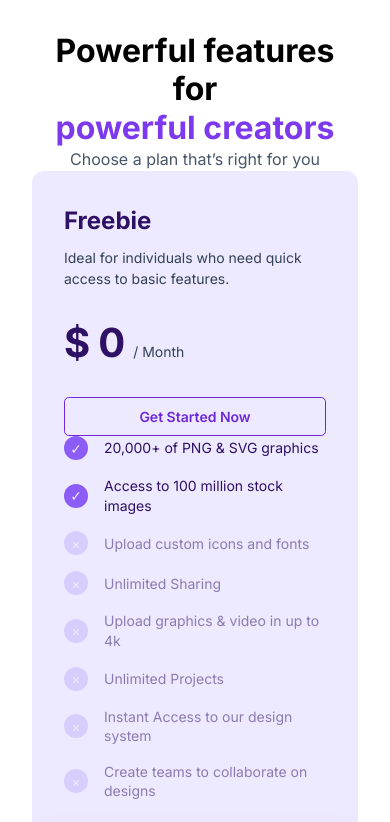
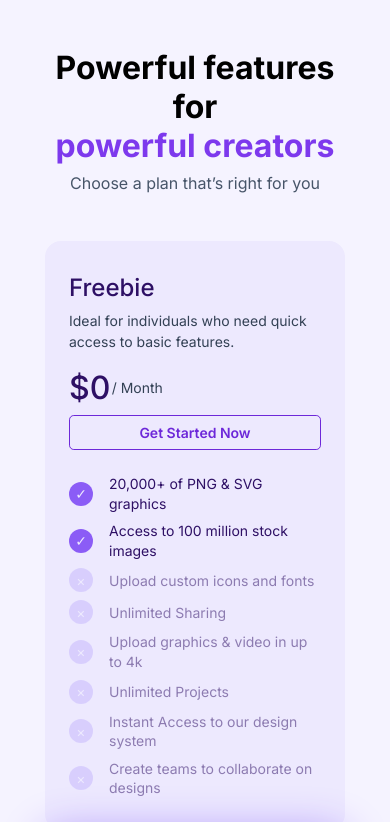
Before and after one commit to MarKamenov/pricing, a React (Vite) app: page /pricing in a window 390 px wide. Shown: the top 822 px of the page. Built offline with nearby package versions, Linux system fonts and the light colour scheme.

Commit message:
style: :lipstick: update styling
improve responsiveness

```diff
--- a/src/App.module.scss
+++ b/src/App.module.scss
@@ -1,12 +1,7 @@
-.app {
+.main {
   display: flex;
   flex-direction: column;
-  min-height: 100vh;
-}
-
-main {
-  display: flex;
-  flex: 1;
+  height: 100%;
 }
 
 .loader {
--- a/src/App.tsx
+++ b/src/App.tsx
@@ -7,7 +7,7 @@ import appStyles from './App.module.scss';
 
 export const App = () => {
   return (
-    <main>
+    <main className={appStyles.main}>
       <BrowserRouter>
         <AccessibleNavigation />
         <Suspense fallback={<Blocks
--- a/src/components/FeatureList/FeatureList.module.scss
+++ b/src/components/FeatureList/FeatureList.module.scss
@@ -4,7 +4,7 @@
     margin: 0;
     display: flex;
     flex-direction: column;
-    gap: var(--spacing-sm);
+    gap: var(--spacing-xs);
 }
 
 .featureItem {
--- a/src/components/FeatureList/FeatureList.tsx
+++ b/src/components/FeatureList/FeatureList.tsx
@@ -10,7 +10,7 @@ export default function FeatureList({ features, isHighlighted }: any) {
                     <span className={cn(featureListStyles.icon, isHighlighted ? featureListStyles.highlighted : '')} aria-hidden="true">
                         {feature.included ? "✓" : "×"}
                     </span>
-                    <span className={cn(featureListStyles.featureName, isHighlighted ? featureListStyles.highlighted : '')}>{feature.name}</span>
+                    <p className={cn(featureListStyles.featureName, isHighlighted ? featureListStyles.highlighted : '')}>{feature.name}</p>
                 </li>
             ))}
         </ul>
--- a/src/components/PricingCard/PricingCard.module.scss
+++ b/src/components/PricingCard/PricingCard.module.scss
@@ -1,7 +1,7 @@
 .card {
     background-color: var(--card-background);
     border-radius: var(--border-radius);
-    padding: var(--spacing-lg);
+    padding: var(--spacing-lg) var(--spacing-md);
     display: flex;
     flex-direction: column;
     flex: 1;
@@ -18,13 +18,14 @@
 }
 
 .header {
-    margin-bottom: var(--spacing-md);
+    margin-bottom: var(--spacing-sm);
 }
 
 .name {
     color: var(--text-title);
     font-size: var(--font-size-xl);
     margin-bottom: var(--spacing-xs);
+    font-weight: 500;
 
     &.highlighted {
         color: var(--page-background-color)
@@ -43,9 +44,8 @@
 
 .pricing {
     display: flex;
-    align-items: baseline;
+    align-items: center;
     color: var(--text-title);
-    margin-bottom: var(--spacing-md);
 
     &.highlighted {
         color: var(--page-background-color)
@@ -53,26 +53,26 @@
 }
 
 .currency {
-    font-size: var(--font-size-3xl);
-    font-weight: bold;
+    font-size: var(--font-size-2xl);
+    font-weight: 500;
 }
 
 .price {
-    font-size: var(--font-size-3xl);
-    font-weight: bold;
-    margin: 0 var(--spacing-xs);
+    font-size: var(--font-size-2xl);
+    font-weight: 500;
 }
 
 .period {
     font-size: var(--font-size-sm);
     color: var(--text-description);
+    margin-left: .1em;
 
     &.highlighted {
         color: var(--page-background-color)
     }
 }
 
-.button {
-    margin-bottom: var(--spacing-lg);
-    width: 100%;
+.ctaButton {
+    margin-top: var(--spacing-xs);
+    margin-bottom: var(--spacing-md);
 }
--- a/src/components/PricingCard/PricingCard.tsx
+++ b/src/components/PricingCard/PricingCard.tsx
@@ -22,7 +22,7 @@ export const PricingCard = ({ plan }: PricinCardProps) => {
                 <span className={cn(pricingCardStyles.period, plan.isHighlighted ? pricingCardStyles.highlighted : '')}>/ Month</span>
             </div>
 
-            <Button ariaLabel={`Get started with the ${plan.name} plan`} onClick={() => { }} text="Get Started Now" variant={plan.isHighlighted ? "primary" : "secondary"} />
+            <Button className={pricingCardStyles.ctaButton} ariaLabel={`Get started with the ${plan.name} plan`} onClick={() => { }} text="Get Started Now" variant={plan.isHighlighted ? "primary" : "secondary"} />
 
             <FeatureList features={plan.features} isHighlighted={plan.isHighlighted} />
         </div>
--- a/src/components/Title/Title.module.scss
+++ b/src/components/Title/Title.module.scss
@@ -1,8 +1,3 @@
-.title {
-    margin: 0;
-    line-height: 1.2;
-}
-
 // Alignment variants
 .align-left {
     text-align: left;
@@ -91,5 +86,6 @@
 
 .subtitle {
     text-align: center;
+    margin-top: var(--spacing-xs);
     color: var(--text-page-subtitle)
 }
--- a/src/components/Title/Title.tsx
+++ b/src/components/Title/Title.tsx
@@ -1,5 +1,6 @@
 import type { ReactNode } from "react"
 import titleStyles from "./Title.module.scss"
+import { cn } from "../../lib"
 
 interface TitleProps {
     children: ReactNode
@@ -24,14 +25,7 @@ export const Title = ({
     subtitle,
     as: Component = "h1",
 }: TitleProps) => {
-    const titleClasses = `
-    ${titleStyles.title}
-    ${titleStyles[`align-${align}`]}
-    ${titleStyles[`size-${size}`]}
-    ${titleStyles[`weight-${weight}`]}
-    ${titleStyles[`color-${color}`]}
-    ${className}
-  `.trim()
+    const titleClasses = cn(titleStyles.title, titleStyles[`align-${align}`], titleStyles[`size-${size}`], titleStyles[`weight-${weight}`], titleStyles[`color-${color}`], className)
 
     if (!highlight) {
         return <Component className={titleClasses}>{children}</Component>
@@ -50,7 +44,7 @@ export const Title = ({
                     const isHighlighted = highlights.some((h) => part.toLowerCase() === h.toLowerCase())
 
                     return isHighlighted ? (
-                        <span key={index} className={titleStyles.highlight}>
+                        <span key={`${index}_${part}`} className={titleStyles.highlight}>
                             {part}
                         </span>
                     ) : (
--- a/src/pages/Pricing.module.scss
+++ b/src/pages/Pricing.module.scss
@@ -1,25 +1,15 @@
 .pricingContainer {
     display: flex;
     flex-direction: column;
-    align-items: center;
-    padding: 2rem;
+    flex: 1;
+    padding: var(--spacing-xl);
+    background-color: var(--page-background-color);
+    gap: var(--spacing-xl)
 }
 
 .plansWrapper {
-    display: flex;
-    flex-direction: column;
-    gap: 1.5rem;
-    width: 100%;
+    display: grid;
+    grid-template-columns: repeat(auto-fit, minmax(300px, 1fr));
+    align-items: center;
+    justify-content: center;
 }
-
-// Responsive Design
-@media (min-width: 768px) {
-    .plansWrapper {
-        flex-direction: row;
-        justify-content: center;
-    }
-
-    .pricingCard {
-        width: 30%;
-    }
-}
--- a/src/pages/Pricing.tsx
+++ b/src/pages/Pricing.tsx
@@ -5,7 +5,7 @@ import pricingStyles from './Pricing.module.scss';
 
 const PricingPage = ({ plans = pricing }) => {
     return (
-        <section id="home" aria-labelledby="pricing-heading" className={pricingStyles.pricingContainer}>
+        <section aria-labelledby="pricing-heading" className={pricingStyles.pricingContainer}>
             <Title highlight={["powerful creators"]} subtitle='Choose a plan that’s right for you' align="center" size="2xl" >
                 Powerful features for powerful creators
             </Title>
@@ -14,7 +14,6 @@ const PricingPage = ({ plans = pricing }) => {
                     <PricingCard key={plan.id} plan={plan} />
                 ))}
             </div>
-
         </section>
     );
 }
--- a/src/styles/_globals.scss
+++ b/src/styles/_globals.scss
@@ -17,7 +17,7 @@
   --card-background: #ede9fe;
   --card-selected: #6d28d9;
   --card-shadow: #a78bfa;
-  --border-radius: 12px;
+  --border-radius: var(--spacing-sm);
   --feature-icon: #8b5cf6;
   --feature-icon-text-no: #ddd6fe;
   --feature-icon-no: #c4b5fd;
@@ -45,10 +45,9 @@
 }
 
 body {
+  height: 100vh;
+  overflow: hidden;
   font-family: 'Inter', sans-serif;
-  line-height: 1.5;
-  color: var(--text-color);
-  background-color: var(--background-color);
 
   &.dark {
     --page-title: #f8f8f8;
@@ -61,18 +60,8 @@ body {
   }
 }
 
-.container {
-  max-width: 1200px;
-  margin: 0 auto;
-  padding: 0 1rem;
-}
-
-#home,
-#about,
-#skills,
-#projects,
-#contact {
-  flex: 1
+#root {
+  height: 100vh;
 }
 
 h1,
```
